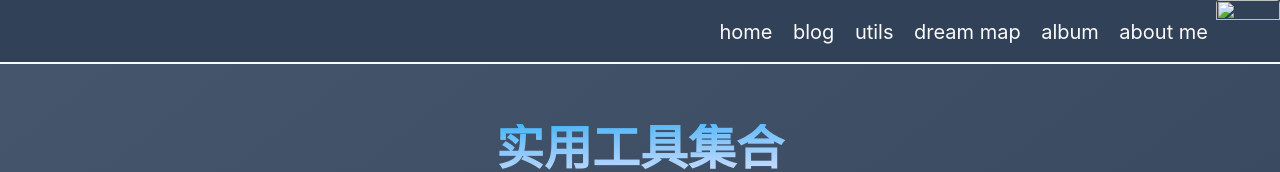
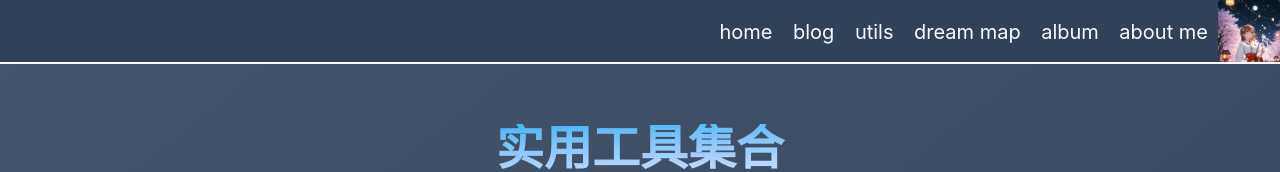
Before and after one commit to misakamayako/misakamayako.github.io, an Astro site: page /utils in a window 1280 px wide. Shown: the top 172 px of the page. Built offline with nearby package versions, Linux system fonts and the light colour scheme; Astro itself is replaced by a stand-in of ours.

Commit message:
fix: 修正头像与 favicon 引用路径

```diff
--- a/src/components/Navigation.astro
+++ b/src/components/Navigation.astro
@@ -4,7 +4,7 @@ const baseURL = import.meta.env.BASE_URL
 ---
 <div class="bg-slate-700 w-full">
     <div class={NavigationStyle.avatar}>
-        <img src={`${baseURL}favicon.jpg`} width={64} height={64} alt=""/>
+        <img src={`${baseURL}avatar.jpg`} width={62} height={62} alt=""/>
     </div>
     <nav class={NavigationStyle.menu}>
         <a href={`${baseURL}`} class={NavigationStyle.navLink}>home</a>
--- a/src/layouts/home.astro
+++ b/src/layouts/home.astro
@@ -17,7 +17,7 @@ const imageUrl = new URL(image, Astro.site).toString();
 <html lang="zh-hans" class="h-full w-full m-0">
 <head>
     <meta charset="utf-8"/>
-    <link rel="icon" type="image/jepg" href={`${baseURL}favicon.icon`}/>
+    <link rel="icon" type="image/jepg" href={`${baseURL}favicon.ico`}/>
     <meta name="viewport" content="width=device-width"/>
     <meta name="google-site-verification" content="-RgOsAO7rMTpJ8vNk8-ILdAA8VmiTEUc9HiUVVTKeEs" />
     <meta name="generator" content={Astro.generator}/>
```
